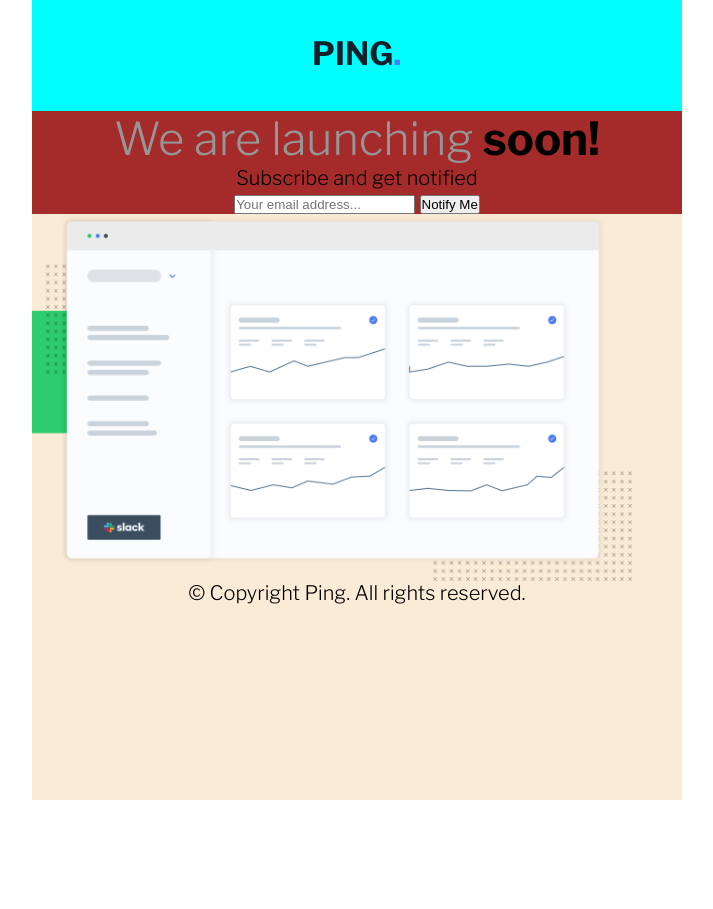
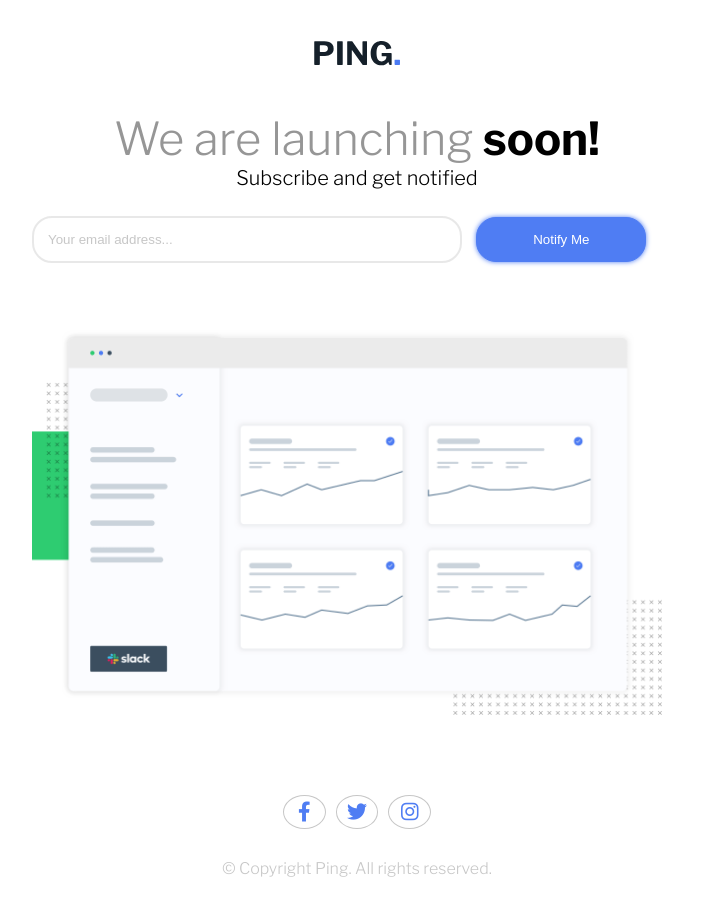
Before and after one commit to GersonADS/Ping-coming-soon-page-master, a plain HTML site: page index.html in a window 1280 px wide. Shown: the whole page, without its empty margins (283-996 px from the left). Before the commit the page ends 800 px from the top, so only its background shows below. Drawn offline with nearby package versions, Linux system fonts and the light colour scheme.

Commit message:
terminando estilo

```diff
--- a/index.html
+++ b/index.html
@@ -20,6 +20,11 @@
   <link rel="preconnect" href="https://fonts.gstatic.com" crossorigin>
   <link href="https://fonts.googleapis.com/css2?family=Libre+Franklin:wght@300;600;700&display=swap" rel="stylesheet">
 
+
+  <link rel="stylesheet" href="https://cdnjs.cloudflare.com/ajax/libs/font-awesome/6.4.0/css/all.min.css"
+    integrity="sha512-iecdLmaskl7CVkqkXNQ/ZH/XLlvWZOJyj7Yy7tcenmpD1ypASozpmT/E0iPtmFIB46ZmdtAc9eNBvH0H/ZpiBw=="
+    crossorigin="anonymous" referrerpolicy="no-referrer" />
+
   <style>
     .attribution {
       font-size: 11px;
@@ -33,6 +38,7 @@
 </head>
 
 <body>
+  <div class="principal">
 
     <main class="main">
       <header>
@@ -43,22 +49,40 @@
         <h1><span class="title">We are launching</span> soon!</h1>
         <p>Subscribe and get notified</p>
 
+      </section>
+      <section class="controlers">
+        <div class="inputs">
 
-        <input type="email" name="email" id="_email" placeholder="Your email address...">
-        <button class="btn">Notify Me</button>
+          <input type="email" name="email" id="_email" placeholder="Your email address...">
+          <button class="btn">Notify Me</button>
+
+        </div>
+
       </section>
       <img class="imagem" src="images/illustration-dashboard.png">
-      <footer>
+      <footer class="rodape">
+        <section class="icons">
+          <div class="facebook icone">
+            <i class="fa-brands fa-facebook-f"></i>
+          </div>
+          <div class="twitter icone">
+            <i class="fa-brands fa-twitter"></i>
+          </div>
+          <div class="instagram icone">
+            <i class="fa-brands fa-instagram"></i>
+          </div>
+        </section>
         <p> &copy; Copyright Ping. All rights reserved.</p>
       </footer>
     </main>
 
-  <footer class="atrribution_footer">
+  </div>
+  <!-- <footer class="atrribution_footer">
     <p class="attribution">
       Challenge by <a href="https://www.frontendmentor.io?ref=challenge" target="_blank">Frontend Mentor</a>.
       Coded by <a href="#">Your Name Here</a>.
     </p>
-  </footer>
+  </footer> -->
 </body>
 
 </html>
--- a/src/css/style.css
+++ b/src/css/style.css
@@ -3,29 +3,23 @@ html{
     font-size: 20px;
 }
 
+.principal{
+    display: flex;
+    min-width: 100vw;
+    height: 100vh;
+}
+
 .main{
-    position: absolute;
-    left: 50%;
-    top: 50%;
-    transform: translate(-50%,-50%);
-    text-align: center;
     display: flex;
     flex-direction: column;
+    text-align: center;
     margin: auto;
     width: 650px;
     min-height: 100%;
-    background-color: antiquewhite;
 }
 
 .main header {
     padding: 40px;
-    background-color: aqua;
-}
-.main header img {
-    /* width: 3.8rem; */
-}
-.main .message {
-    background-color:brown;
 }
 .main .message h1 {
     font-size:34pt;
@@ -36,13 +30,73 @@ html{
     font-weight:300;
 }
 
-.imagem{
-    width: 600px;
+.controlers{
+    position: relative;
+    left: 0;
+    padding: 50px;
 }
 
-.attribution_footer{
+
+.main .inputs{
     position: absolute;
-    z-index: 1;
-    bottom: 0;
-    background-color: aqua;
+    top:1.3rem;
+    left: 0;
 }
+
+.main #_email {
+    opacity: .4;
+    border: 2px solid hsl(0, 0%, 78%);
+    padding: .7rem;
+    border-radius: 1rem;
+    width: 430px;
+    margin-right: 10px;
+    left: 0;
+}
+
+.btn {
+    width: 8.5rem;
+    padding: .7rem;
+    background-color: hsl(223, 87%, 63%);
+    color: white;
+    font-weight: 400;
+    border: 1px solid hsl(223, 87%, 63%);
+    box-shadow: 0 0 5px hsl(223, 87%, 63%);
+    border-radius: 1rem;
+}
+
+.imagem{
+    margin-top: 2rem;
+    width: 630px;
+}
+
+.icons{
+    display: flex;
+    justify-content:center;
+    /* background-color:yellow; */
+    gap:10px;
+}
+
+.icone{
+    padding: .2rem;
+    border: 1px solid hsl(0, 0%, 78%);
+    border-radius:100%;
+    width: 32pt;
+}
+
+.icons .fa-brands {
+    font-size: 1rem;
+    color: hsl(223, 87%, 63%);
+}
+
+.rodape{
+    display: flex;
+    margin-top:4rem;
+    text-align: center;
+    flex-direction: column;
+
+}
+.rodape p {
+    font-size: 12pt;
+    line-height: 4rem;
+    color: hsl(0, 0%, 78%);
+}
```
